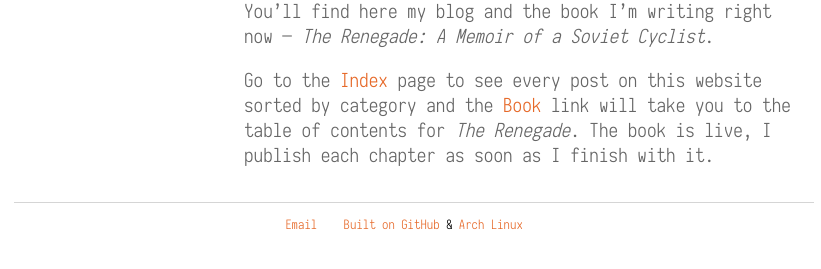
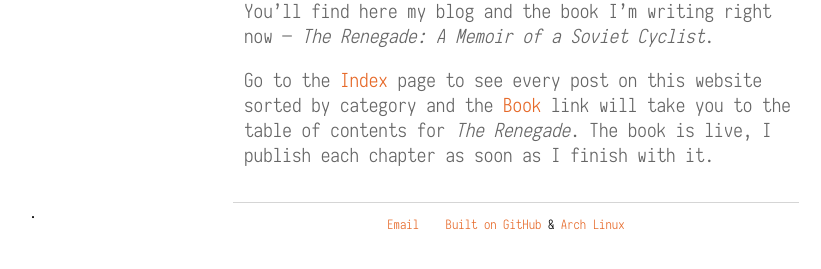
Before and after one commit to nkrzv/nkrzv.github.io, a Jekyll site: the page built from test.html, in a window 1280 px wide, cut to the strip 420-689 px from the top of the page. Shown: the whole strip, without its empty margins (226-1047 px from the left). Built offline with Jekyll 4.4.1, drawn with Linux system fonts in a browser that asks for light colours.

Commit message:
Update default-2.html

```diff
--- a/_layouts/default-2.html
+++ b/_layouts/default-2.html
@@ -64,11 +64,20 @@
 				</div>
 			</div>
 		</div>
+		<div class="container">
+			<div class="row">
+				<div class="column">
+					.
+				</div>
+				<div class="triple-column">
 					<footer>
 						<ul>
 							<li><a href="mailto:nikoraz@gmail.com">Email</a></li>
 							<li><a href="https://github.com/nkrzv">Built on GitHub</a> & <a href="https://www.archlinux.org/">Arch Linux</a></li>
 						</ul>
 					</footer>
+				</div>
+			</div>
+		</div>
 	</body>
 </html>
```
Lines whose indentation alone changed are shown as unchanged.
